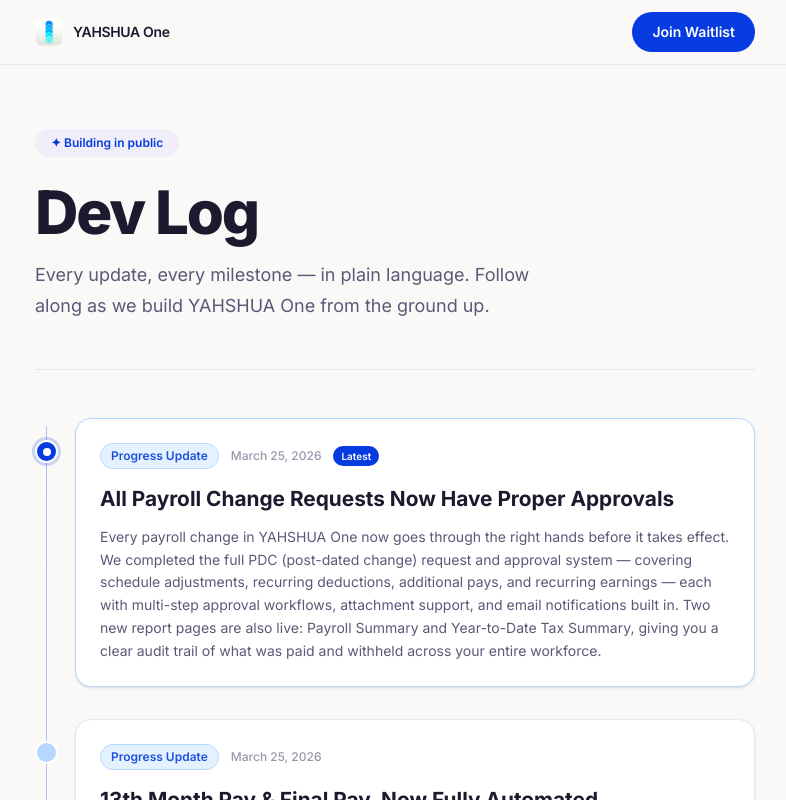
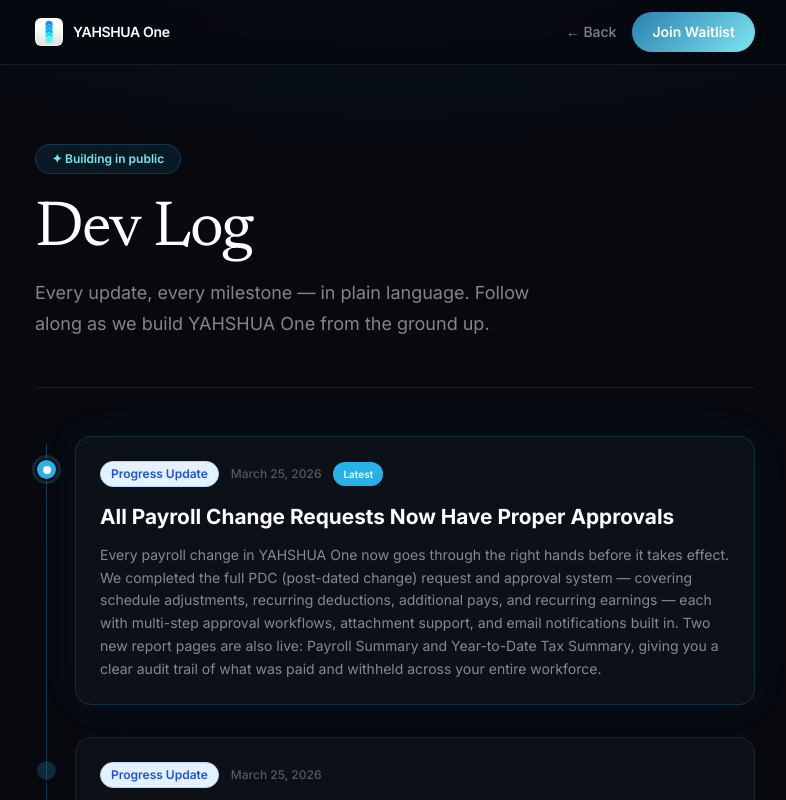
Before and after one commit to michael-learns/yahshua-one-landing, a Next.js app: page /updates in a window 1280 px wide. Shown: the top 800 px of the page, without its empty margins (245-1031 px from the left). Built offline with nearby package versions, Linux system fonts and the light colour scheme.

Commit message:
feat: limit build log to 3 updates + button; retheme dev log to dark mode

```diff
--- a/app/updates/page.tsx
+++ b/app/updates/page.tsx
@@ -2,6 +2,22 @@
 
 import { useState, useEffect, useRef } from "react";
 import { LogoMark } from "../components/Logo";
+
+/* ═══════════════════════════════════════════════════════════════
+   BRAND — same as landing page
+═══════════════════════════════════════════════════════════════ */
+const BG     = "#07090f";
+const CARD   = "#0c1118";
+const BORDER = "rgba(255,255,255,0.07)";
+const A1     = "#2980B0";
+const A2     = "#28B0E8";
+const A3     = "#7DE5F0";
+const GRAD   = `linear-gradient(135deg, ${A1} 0%, ${A3} 100%)`;
+const W70    = "rgba(255,255,255,0.70)";
+const W50    = "rgba(255,255,255,0.50)";
+const W30    = "rgba(255,255,255,0.30)";
+const W10    = "rgba(255,255,255,0.10)";
+const W07    = "rgba(255,255,255,0.07)";
 
 /* ══════════════════════════════════════════════════════════════
    TYPES
@@ -74,9 +90,7 @@
   else if (normalized.includes("improve")) cls = "badge-improvement";
 
   return (
-    <span
-      className={`inline-flex items-center text-xs font-semibold px-2.5 py-1 rounded-full ${cls}`}
-    >
+    <span className={`inline-flex items-center text-xs font-semibold px-2.5 py-1 rounded-full ${cls}`}>
       {label}
     </span>
   );
@@ -113,61 +127,76 @@
 
   return (
     <div
-      className="min-h-screen text-[#1c1a2e]"
-      style={{ fontFamily: "var(--font-inter, sans-serif)", background: "#faf9f7" }}
+      className="min-h-screen"
+      style={{ background: BG, color: "#fff", fontFamily: "var(--font-inter, sans-serif)" }}
     >
+      {/* Ambient glow */}
+      <div className="fixed inset-0 pointer-events-none" style={{
+        background: `radial-gradient(ellipse 80% 40% at 50% -5%, rgba(40,176,232,0.08) 0%, transparent 60%)`,
+      }} />
+
       {/* ── NAVBAR ── */}
       <nav
-        className="sticky top-0 z-50 backdrop-blur-sm border-b border-[#e8e6f0]"
-        style={{ background: "rgba(250,249,247,0.92)" }}
+        className="fixed top-0 left-0 right-0 z-50 backdrop-blur-md"
+        style={{ background: "rgba(7,9,15,0.88)", borderBottom: `1px solid ${BORDER}` }}
       >
         <div className="max-w-3xl mx-auto px-6 h-16 flex items-center justify-between">
           <a href="/" className="flex items-center gap-2.5 group">
             <LogoMark size={28} />
-            <span className="font-semibold text-[#1c1a2e] text-sm tracking-tight group-hover:opacity-70 transition-opacity">
+            <span className="font-semibold text-white text-sm tracking-tight group-hover:opacity-70 transition-opacity">
               YAHSHUA One
             </span>
           </a>
+          <div className="flex items-center gap-4">
+            <a href="/" className="text-sm font-medium hidden sm:block transition-opacity hover:opacity-70"
+              style={{ color: W50 }}>← Back</a>
             <a
               href="/#waitlist"
               className="text-sm font-semibold text-white px-5 py-2.5 rounded-full transition-opacity hover:opacity-90"
-            style={{ background: "oklch(0.46 0.25 264)" }}
+              style={{ background: GRAD }}
             >
               Join Waitlist
             </a>
           </div>
+        </div>
       </nav>
 
       {/* ── HEADER ── */}
-      <header className="max-w-3xl mx-auto px-6 pt-16 pb-12">
-        <div className="hero-badge inline-flex items-center gap-1.5 px-4 py-1.5 rounded-full text-xs font-semibold mb-6"
-          style={{ background: "#f0eef9", color: "oklch(0.46 0.25 264)" }}
-        >
+      <header className="relative max-w-3xl mx-auto px-6 pt-36 pb-12">
+        <Reveal>
+          <span className="inline-flex items-center gap-1.5 px-4 py-1.5 rounded-full text-xs font-semibold mb-6"
+            style={{ background: "rgba(40,176,232,0.1)", color: A3, border: `1px solid rgba(40,176,232,0.2)` }}>
             ✦ Building in public
-        </div>
+          </span>
+        </Reveal>
+        <Reveal delay={60}>
           <h1
-          className="font-extrabold text-[#1c1a2e] mb-4"
+            className="font-serif text-white mb-4"
             style={{
-            fontSize: "clamp(2.5rem, 6vw, 3.75rem)",
-            letterSpacing: "-0.035em",
-            lineHeight: 1.05,
+              fontSize: "clamp(2.5rem, 6vw, 4rem)",
+              letterSpacing: "-0.025em",
+              lineHeight: 1.0,
+              fontWeight: 400,
             }}
           >
             Dev Log
           </h1>
-        <p className="text-lg text-[#5c5878] max-w-lg" style={{ lineHeight: 1.7 }}>
+        </Reveal>
+        <Reveal delay={120}>
+          <p className="text-lg max-w-lg" style={{ color: W50, lineHeight: 1.7 }}>
             Every update, every milestone — in plain language.
             Follow along as we build YAHSHUA One from the ground up.
           </p>
+        </Reveal>
       </header>
 
       {/* ── DIVIDER ── */}
       <div className="max-w-3xl mx-auto px-6">
-        <div className="border-t border-[#e8e6f0]" />
+        <div style={{ borderTop: `1px solid ${BORDER}` }} />
       </div>
 
       {/* ── UPDATES FEED ── */}
-      <main className="max-w-3xl mx-auto px-6 py-12">
+      <main className="relative max-w-3xl mx-auto px-6 py-12">
 
         {/* Loading skeleton */}
         {updates === null && (
@@ -175,7 +204,8 @@
             {[1, 2, 3].map((i) => (
               <div
                 key={i}
-                className="bg-white rounded-2xl border border-[#e8e6f0] p-6 shadow-sm"
+                className="rounded-2xl p-6"
+                style={{ background: CARD, border: `1px solid ${BORDER}` }}
               >
                 <div className="flex items-center gap-3 mb-4">
                   <div className="skeleton h-6 w-24 rounded-full" />
@@ -195,12 +225,12 @@
           <div className="text-center py-24">
             <div
               className="w-14 h-14 rounded-2xl flex items-center justify-center mx-auto mb-4 text-2xl"
-              style={{ background: "#f0eef9" }}
+              style={{ background: "rgba(40,176,232,0.1)" }}
             >
               🔨
             </div>
-            <p className="text-lg font-semibold text-[#1c1a2e] mb-2">We&apos;re building.</p>
-            <p className="text-[#9896aa]">Check back soon — updates are coming.</p>
+            <p className="text-lg font-semibold text-white mb-2">We&apos;re building.</p>
+            <p style={{ color: W30 }}>Check back soon — updates are coming.</p>
           </div>
         )}
 
@@ -210,7 +240,7 @@
             {/* Vertical timeline line */}
             <div
               className="absolute left-[11px] top-2 bottom-2 w-px hidden sm:block"
-              style={{ background: "linear-gradient(to bottom, oklch(0.46 0.25 264 / 0.3), transparent)" }}
+              style={{ background: `linear-gradient(to bottom, ${A2}4d, transparent)` }}
             />
 
             <div className="space-y-8">
@@ -219,12 +249,13 @@
                   <div className="sm:pl-10 relative">
                     {/* Timeline dot */}
                     <div
-                      className="absolute left-0 top-[22px] w-[23px] h-[23px] rounded-full border-2 border-white hidden sm:flex items-center justify-center"
+                      className="absolute left-0 top-[22px] w-[23px] h-[23px] rounded-full hidden sm:flex items-center justify-center"
                       style={{
                         background: i === 0
-                          ? "oklch(0.46 0.25 264)"
-                          : "oklch(0.88 0.10 264)",
-                        boxShadow: i === 0 ? "0 0 0 3px oklch(0.46 0.25 264 / 0.2)" : "none",
+                          ? A2
+                          : "rgba(40,176,232,0.2)",
+                        border: `2px solid ${BG}`,
+                        boxShadow: i === 0 ? `0 0 0 3px rgba(40,176,232,0.2)` : "none",
                       }}
                     >
                       {i === 0 && (
@@ -234,19 +265,23 @@
 
                     {/* Card */}
                     <div
-                      className="bg-white rounded-2xl border p-6 shadow-sm transition-shadow hover:shadow-md"
-                      style={{ borderColor: i === 0 ? "oklch(0.88 0.10 264)" : "#e8e6f0" }}
+                      className="rounded-2xl p-6 transition-all hover:border-[rgba(40,176,232,0.2)]"
+                      style={{
+                        background: CARD,
+                        border: `1px solid ${i === 0 ? "rgba(40,176,232,0.18)" : BORDER}`,
+                        boxShadow: i === 0 ? "0 0 40px rgba(40,176,232,0.06)" : undefined,
+                      }}
                     >
                       {/* Meta row */}
                       <div className="flex items-center gap-3 flex-wrap mb-4">
                         <Badge label={update.badge} />
-                        <span className="text-xs text-[#9896aa] font-medium">
+                        <span className="text-xs font-medium" style={{ color: W30 }}>
                           {formatDate(update.date)}
                         </span>
                         {i === 0 && (
                           <span
-                            className="text-[10px] font-semibold px-2 py-0.5 rounded-full text-white"
-                            style={{ background: "oklch(0.46 0.25 264)" }}
+                            className="text-[10px] font-semibold px-2.5 py-1 rounded-full text-white"
+                            style={{ background: A2 }}
                           >
                             Latest
                           </span>
@@ -255,14 +290,14 @@
 
                       {/* Title */}
                       <h2
-                        className="font-bold text-[#1c1a2e] mb-3 leading-snug"
+                        className="font-bold text-white mb-3 leading-snug"
                         style={{ fontSize: "clamp(1.1rem, 2.5vw, 1.3rem)" }}
                       >
                         {update.title}
                       </h2>
 
                       {/* Description */}
-                      <p className="text-sm text-[#5c5878] leading-relaxed">
+                      <p className="text-sm leading-relaxed" style={{ color: W50 }}>
                         {update.description}
                       </p>
                     </div>
@@ -278,19 +313,23 @@
       <section className="max-w-3xl mx-auto px-6 pb-20">
         <Reveal>
           <div
-            className="rounded-2xl p-8 text-center"
-            style={{ background: "oklch(0.46 0.25 264)" }}
+            className="rounded-2xl p-8 text-center overflow-hidden relative"
+            style={{
+              background: `linear-gradient(135deg, rgba(41,128,176,0.22) 0%, rgba(125,229,240,0.09) 100%), ${CARD}`,
+              border: `1px solid rgba(40,176,232,0.18)`,
+              boxShadow: "0 0 70px rgba(40,176,232,0.08)",
+            }}
           >
             <p className="text-white font-bold text-xl mb-2">
               Want to be first when we launch?
             </p>
-            <p className="mb-6 text-sm" style={{ color: "rgba(255,255,255,0.75)" }}>
+            <p className="mb-6 text-sm" style={{ color: W50 }}>
               Join the waitlist — no spam, no credit card.
             </p>
             <a
               href="/#waitlist"
-              className="inline-block px-8 py-3.5 rounded-full font-semibold text-sm transition-opacity hover:opacity-90"
-              style={{ background: "#fff", color: "oklch(0.46 0.25 264)" }}
+              className="inline-block px-8 py-3.5 rounded-full font-semibold text-sm text-white transition-opacity hover:opacity-90"
+              style={{ background: GRAD }}
             >
               Claim My Spot →
             </a>
@@ -300,15 +339,15 @@
 
       {/* ── FOOTER ── */}
       <footer
-        className="px-6 py-8 border-t border-[#e8e6f0]"
-        style={{ background: "#faf9f7" }}
+        className="px-6 py-8"
+        style={{ borderTop: `1px solid ${BORDER}` }}
       >
         <div className="max-w-3xl mx-auto flex flex-col sm:flex-row items-center justify-between gap-4">
           <div className="flex items-center gap-2">
             <LogoMark size={24} />
-            <span className="font-semibold text-sm text-[#1c1a2e]">YAHSHUA One</span>
+            <span className="font-semibold text-sm text-white">YAHSHUA One</span>
           </div>
-          <p className="text-xs text-[#9896aa]">
+          <p className="text-xs" style={{ color: W30 }}>
             Built in the Philippines 🇵🇭 · © 2026 ABBA Initiative
           </p>
         </div>
```
Also changed, not shown: app/page.tsx (+14 -1 lines). Lines whose indentation alone changed are shown as unchanged.
